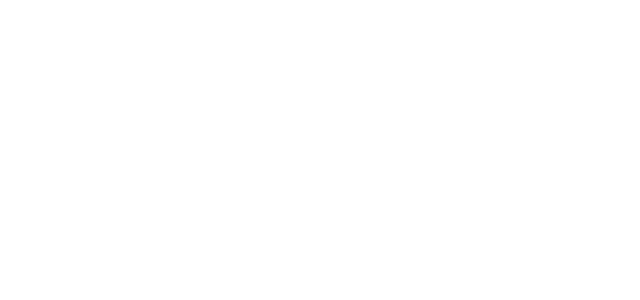
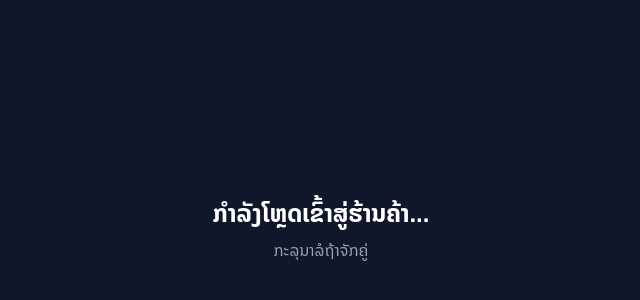
Before and after one commit to niyom5951-sketch/my-game-store, a Next.js app: page / in a window 1280 px wide. Before the commit this address had no page. Shown: the part 170-470 px from the top of the page, without its empty margins (319-959 px from the left). Built offline with nearby package versions, Linux system fonts and the light colour scheme.

Commit message:
fix: remove broken root redirect loop

```diff
--- a/app/page.tsx
+++ b/app/page.tsx
@@ -1,5 +1,8 @@
-import { redirect } from "next/navigation"
-
 export default function RootPage() {
-  redirect("/shop")
+  return (
+    <div className="flex h-screen w-screen flex-col items-center justify-center bg-slate-900 text-white">
+      <h1 className="text-2xl font-bold">ກຳລັງໂຫຼດເຂົ້າສູ່ຮ້ານຄ້າ...</h1>
+      <p className="text-gray-400 mt-2">ກະລຸນາລໍຖ້າຈັກຄູ່</p>
+    </div>
+  )
 }
```
